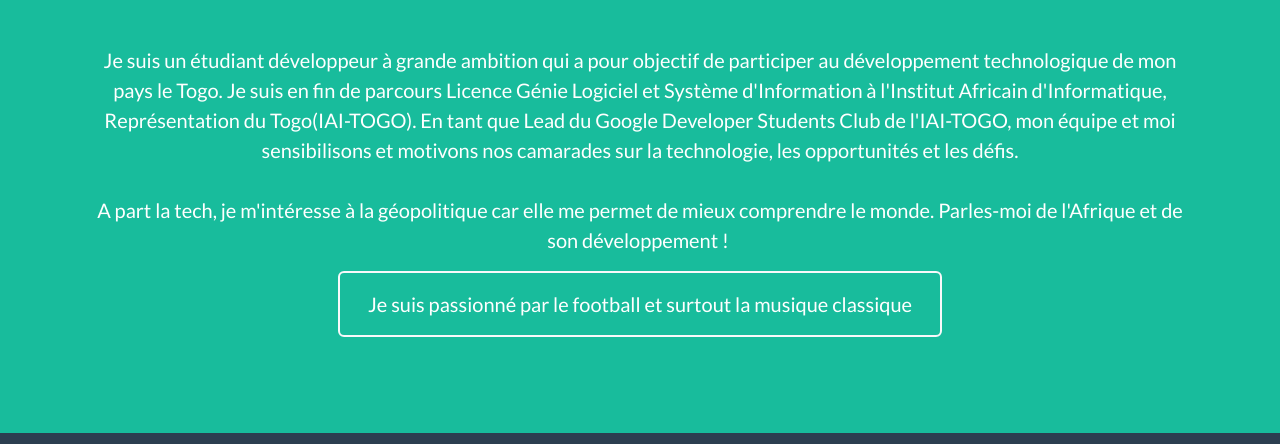
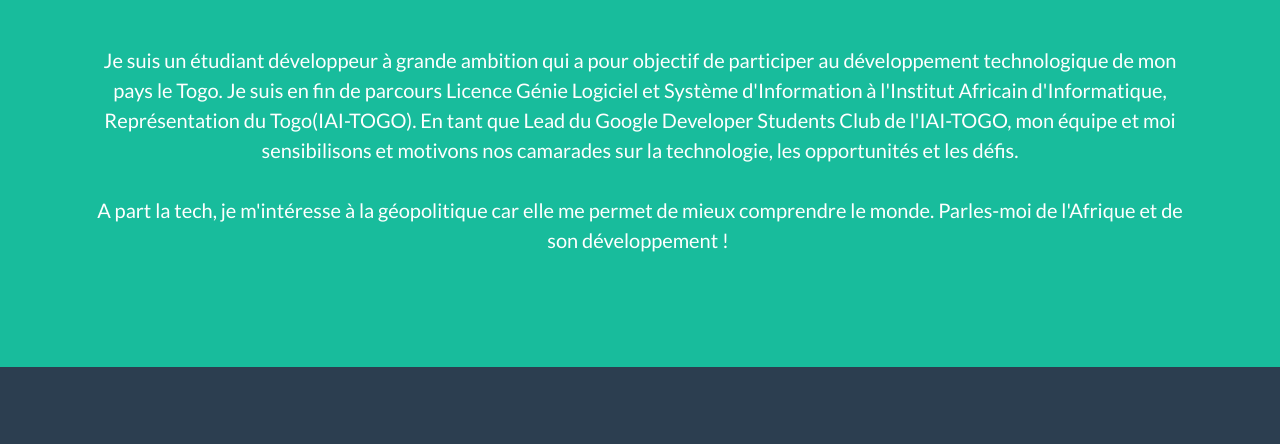
Before and after one commit to DarkBrain-LP/DarkBrain-LP.github.io, a plain HTML site: page index.html in a window 1280 px wide. Shown: the part 2299-2743 px from the top of the page. Drawn offline with Linux system fonts and the light colour scheme.

Commit message:
Update index.html

```diff
--- a/index.html
+++ b/index.html
@@ -126,7 +126,7 @@
                 </div>
             </div>
             <div class="text-center mt-4"><img class="img-fluid d-block mx-auto rounded-circle mb-5" src="assets/img/portfolio/2BV_0283_copie1.jpg" style="margin-top: -111px;padding-top: 24px;">
-                <p class="lead">Je suis un étudiant développeur à grande ambition qui a pour objectif de participer au développement technologique de mon pays le Togo. Je suis en fin de parcours Licence Génie Logiciel et Système d'Information à l'Institut Africain d'Informatique, Représentation du Togo(IAI-TOGO). En tant que Lead du Google Developer Students Club de l'IAI-TOGO, mon équipe et moi sensibilisons et motivons nos camarades sur la technologie, les opportunités et les défis.<br><br>A part la tech, je m'intéresse à la géopolitique car elle me permet de mieux comprendre le monde. Parles-moi de l'Afrique et de son développement !&nbsp;</p><a class="btn btn-outline-light btn-xl" role="button" href="#">Je suis passionné par le football et surtout la musique classique</a>
+                <p class="lead">Je suis un étudiant développeur à grande ambition qui a pour objectif de participer au développement technologique de mon pays le Togo. Je suis en fin de parcours Licence Génie Logiciel et Système d'Information à l'Institut Africain d'Informatique, Représentation du Togo(IAI-TOGO). En tant que Lead du Google Developer Students Club de l'IAI-TOGO, mon équipe et moi sensibilisons et motivons nos camarades sur la technologie, les opportunités et les défis.<br><br>A part la tech, je m'intéresse à la géopolitique car elle me permet de mieux comprendre le monde. Parles-moi de l'Afrique et de son développement !&nbsp;</p>
             </div>
         </div>
     </section>
```
